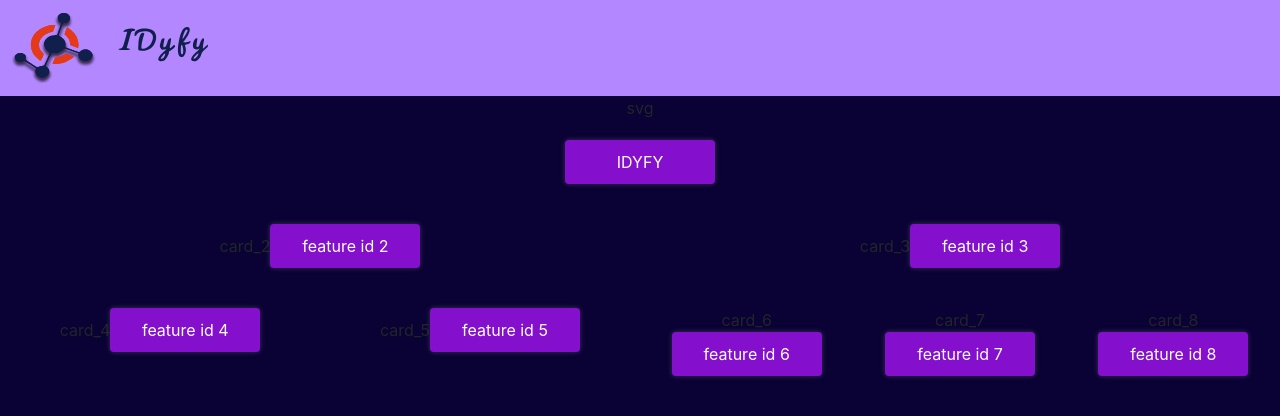
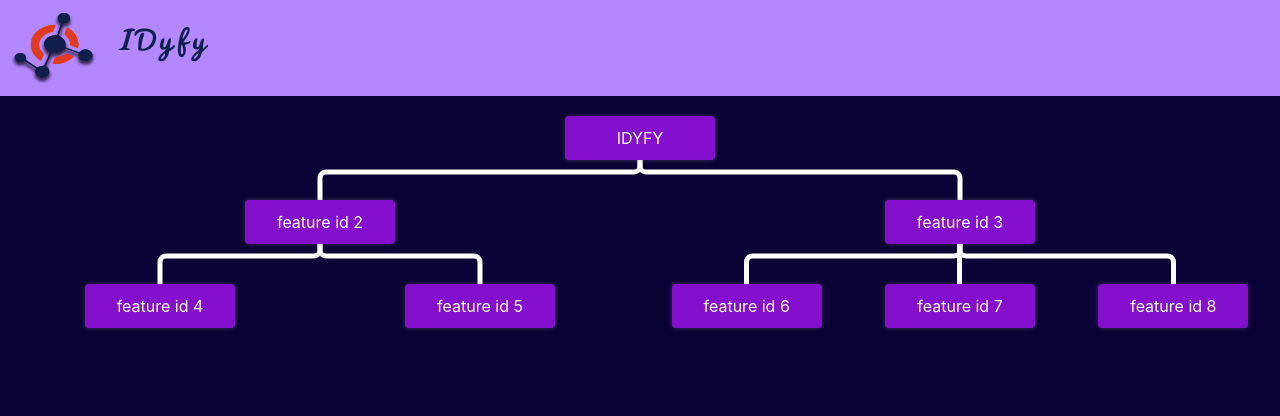
Before and after one commit to srinivass2000/IDyfy, a React (Create React App) app in the folder client/: page /graph_3 in a window 1280 px wide. Shown: the top 416 px of the page. Built offline with nearby package versions, Linux system fonts and the light colour scheme; sample sign-in values are in the browser's storage.

Commit message:
Tree ready with path connection

```diff
--- a/client/src/components/graph/graph_3.js
+++ b/client/src/components/graph/graph_3.js
@@ -23,9 +23,29 @@ const Graph_3 = () => {
   ];
   const [TreeData, SetTreeData] = useState(Data);
 
+  let pathNumber = 1,
+    strokeWidth = "5px",
+    strokeColor = "#FFFFFfff";
+
+  const path = () => {
+    let newpath = document.createElementNS(
+      "http://www.w3.org/2000/svg",
+      "path"
+    );
+    let svgContainer = document.getElementById("tree__svg-container__svg");
+    newpath.id = "path" + pathNumber;
+    newpath.setAttribute("stroke", strokeColor);
+    newpath.setAttribute("fill", "none");
+    newpath.setAttribute("stroke-width", strokeWidth);
+    svgContainer.appendChild(newpath);
+    pathNumber++;
+  };
+
   function connectCard() {
     let svg = document.getElementById("tree__svg-container__svg");
-
+    for (let i = 0; allLinks.length > i; i++) {
+      path();
+    }
     for (let i = 0; allLinks.length > i; i++) {
       console.log(document.getElementById(allLinks[i][0]));
       connectElements(
@@ -134,37 +154,45 @@ const Graph_3 = () => {
     drawPath(svg, path, startX, startY, endX, endY);
   }
 
+  useEffect(() => {
+    connectCard();
+  });
   return (
     <div>
       <div>
-        <button onClick={connectCard}>svg</button>
         <div id="mytree">
+          <div id="tree__svg-container">
+            <svg id="tree__svg-container__svg"></svg>
+          </div>
           <div id="tree__container">
             <div className="tree__container__step__card" id="1">
-              <div class="dropdown">
+              <div className="dropdown">
                 <p
-                  class="tree__container__step__card__p"
+                  className="tree__container__step__card__p"
                   data-bs-toggle="dropdown"
                   aria-expanded="false"
                 >
                   {TreeData[0].descp}
                 </p>
-                <ul class="dropdown-menu" aria-labelledby="dropdownMenuButton">
+                <ul
+                  className="dropdown-menu"
+                  aria-labelledby="dropdownMenuButton"
+                >
                   <li>
-                    <a class="dropdown-item" href="/idea">
+                    <a className="dropdown-item" href="/idea">
                       View / Edit
                     </a>
                   </li>
 
                   <li>
                     <a
-                      class="dropdown-item"
+                      className="dropdown-item"
                       href="/createFeature/idea_id/feature_id"
                     >
                       Add Child
                     </a>
                   </li>
-                  <li onclick="HideTree(1)">Hide/Show Children</li>
+                  <li>Hide/Show Children</li>
                 </ul>
               </div>
             </div>
@@ -172,15 +200,11 @@ const Graph_3 = () => {
               id="from_tree__container__step__card__first"
               className="tree__container__branch"
             >
-              <Graph_3_Iterate tree={TreeData} id={1} />
+              <Graph_3_Iterate tree={TreeData} id={1} pathno={1} />
             </div>
-          </div>
-          <div id="tree__svg-container">
-            <svg id="tree__svg-container__svg"></svg>
           </div>
         </div>
       </div>
-      {/* {connectCard()} */}
     </div>
   );
 };
--- a/client/src/components/graph/graph_3_iterate_children.js
+++ b/client/src/components/graph/graph_3_iterate_children.js
@@ -3,29 +3,48 @@ import "./lib/treestyle.css";
 const Graph_3_iterate_children = (props) => {
   let TreeData = props.tree,
     cardkey = "",
+    //   pathNumber = props.pathno,
+    //   strokeWidth = "5px",
+    //   strokeColor = "#000000",
     id = props.id;
+
+  // const path = () => {
+  //   let newpath = document.createElementNS(
+  //     "http://www.w3.org/2000/svg",
+  //     "path"
+  //   );
+  //   let svgContainer = document.getElementById("tree__svg-container__svg");
+  //   newpath.id = "path" + pathNumber;
+  //   newpath.setAttribute("stroke", strokeColor);
+  //   newpath.setAttribute("fill", "none");
+  //   newpath.setAttribute("stroke-width", strokeWidth);
+  //   svgContainer.appendChild(newpath);
+  //   pathNumber++;
+  // };
   return (
     // <div className="tree__container__step">
     <>
       <div className="tree__container__branch">
         {TreeData.map((item, key) =>
           item.parentid === id ? (
-            <>
-              <div class="tree__container__step">
-                <div class="tree__container__step__card dropdown" id={item.id}>
-                  {(cardkey = "card_" + item.id)}
+            <div className="tree__container__step" key={"div" + key}>
+              <div
+                className="tree__container__step__card dropdown"
+                id={item.id}
+              >
+                {/* {(cardkey = "card_" + item.id)} */}
                 <p
-                    id={cardkey}
-                    class="tree__container__step__card__p"
+                  // id={cardkey}
+                  className="tree__container__step__card__p"
                   data-bs-toggle="dropdown"
                   aria-expanded="false"
                 >
                   {item.descp}
                 </p>
-                  <ul class="dropdown-menu">
+                <ul className="dropdown-menu">
                   <li>
                     <a
-                        class="dropdown-item"
+                      className="dropdown-item"
                       href="/feature/idea_id/feature_id"
                     >
                       {" "}
@@ -34,7 +53,7 @@ const Graph_3_iterate_children = (props) => {
                   </li>
                   <li>
                     <a
-                        class="dropdown-item"
+                      className="dropdown-item"
                       href="/createfeature/idea_id/feature_id"
                     >
                       Add Child
@@ -42,7 +61,7 @@ const Graph_3_iterate_children = (props) => {
                   </li>
                   <li>
                     <a
-                        class="dropdown-item"
+                      className="dropdown-item"
                       href="/createfeature/idea_id/feature_id"
                     >
                       Add Sibling
@@ -50,11 +69,15 @@ const Graph_3_iterate_children = (props) => {
                   </li>
                 </ul>
               </div>
-                <Graph_3_iterate_children tree={TreeData} id={item.id} />
+              {/* {path()} */}
+              <Graph_3_iterate_children
+                tree={TreeData}
+                id={item.id}
+                // pathno={pathNumber}
+              />
             </div>
-            </>
           ) : (
-            <></>
+            <div key={"div" + key}></div>
           )
         )}
       </div>
--- a/client/src/components/graph/graph_3_iterate_root.js
+++ b/client/src/components/graph/graph_3_iterate_root.js
@@ -4,34 +4,52 @@ import "./lib/treestyle.css";
 const Graph_3_Iterate = (props) => {
   let TreeData = props.tree,
     cardkey = "",
+    //   pathNumber = props.pathno,
+    //   strokeWidth = "5px",
+    //   strokeColor = "red",
     id = props.id;
+  // const path = () => {
+  //   let newpath = document.createElementNS(
+  //     "http://www.w3.org/2000/svg",
+  //     "path"
+  //   );
+  //   let svgContainer = document.getElementById("tree__svg-container__svg");
+  //   newpath.id = "path" + pathNumber;
+  //   newpath.setAttribute("stroke", strokeColor);
+  //   newpath.setAttribute("fill", "none");
+  //   newpath.setAttribute("stroke-width", strokeWidth);
+  //   svgContainer.appendChild(newpath);
+  //   pathNumber++;
+  // };
   return (
     // <div className="tree__container__step">
     <>
       {TreeData.map((item, key) =>
         item.parentid === id ? (
-          <>
-            <div class="tree__container__step">
-              <div class="tree__container__step__card dropdown" id={item.id}>
-                {(cardkey = "card_" + item.id)}
+          <div className="tree__container__step" key={"div" + key}>
+            <div className="tree__container__step__card dropdown" id={item.id}>
+              {/* {(cardkey = "card_" + item.id)} */}
               <p
-                  id={cardkey}
-                  class="tree__container__step__card__p"
+                // id={cardkey}
+                className="tree__container__step__card__p"
                 data-bs-toggle="dropdown"
                 aria-expanded="false"
               >
                 {item.descp}
               </p>
-                <ul class="dropdown-menu">
+              <ul className="dropdown-menu">
                 <li>
-                    <a class="dropdown-item" href="/feature/idea_id/feature_id">
+                  <a
+                    className="dropdown-item"
+                    href="/feature/idea_id/feature_id"
+                  >
                     {" "}
                     View / Edit
                   </a>
                 </li>
                 <li>
                   <a
-                      class="dropdown-item"
+                    className="dropdown-item"
                     href="/createfeature/idea_id/feature_id"
                   >
                     Add Child
@@ -39,7 +57,7 @@ const Graph_3_Iterate = (props) => {
                 </li>
                 <li>
                   <a
-                      class="dropdown-item"
+                    className="dropdown-item"
                     href="/createfeature/idea_id/feature_id"
                   >
                     Add Sibling
@@ -47,15 +65,17 @@ const Graph_3_Iterate = (props) => {
                 </li>
               </ul>
             </div>
-              <Graph_3_Iterate2 tree={TreeData} id={item.id} />
+            {/* {path()} */}
+            <Graph_3_Iterate2
+              tree={TreeData}
+              id={item.id}
+              // pathno={pathNumber}
+            />
           </div>
-          </>
         ) : (
-          <></>
+          <div key={"div" + key}></div>
         )
       )}
-
-      {/* // </div> */}
     </>
   );
 };
```
Lines whose indentation alone changed are shown as unchanged.
